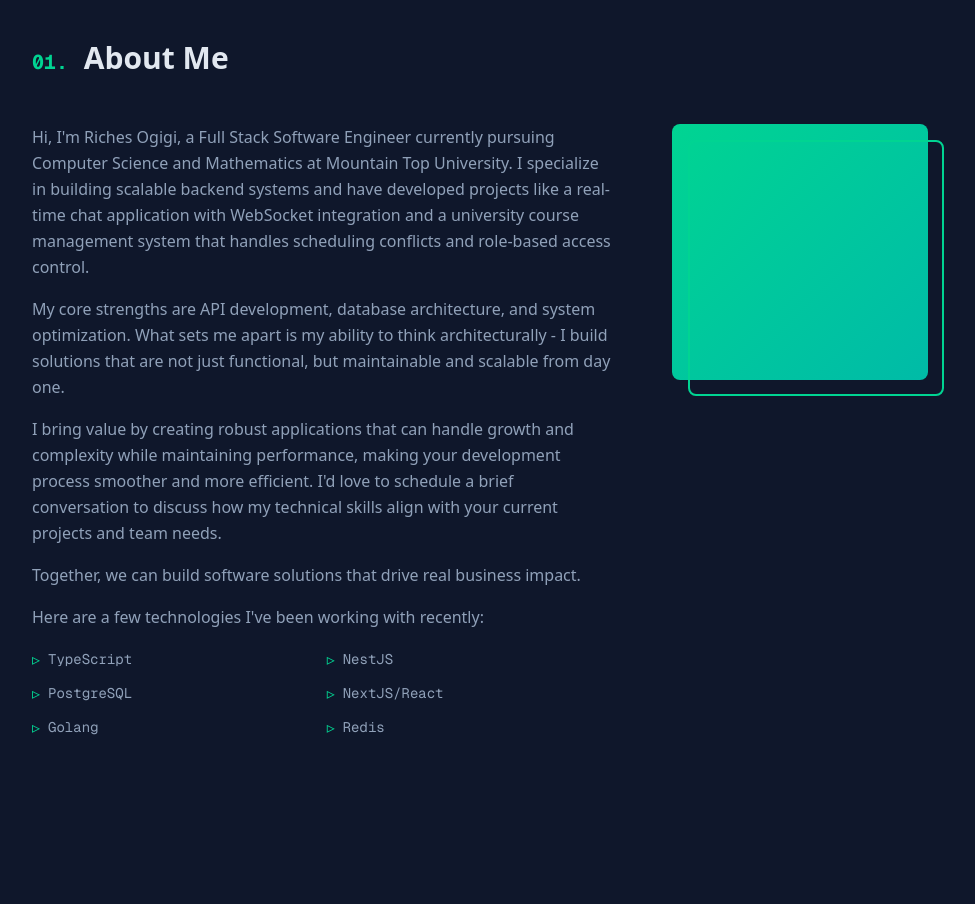
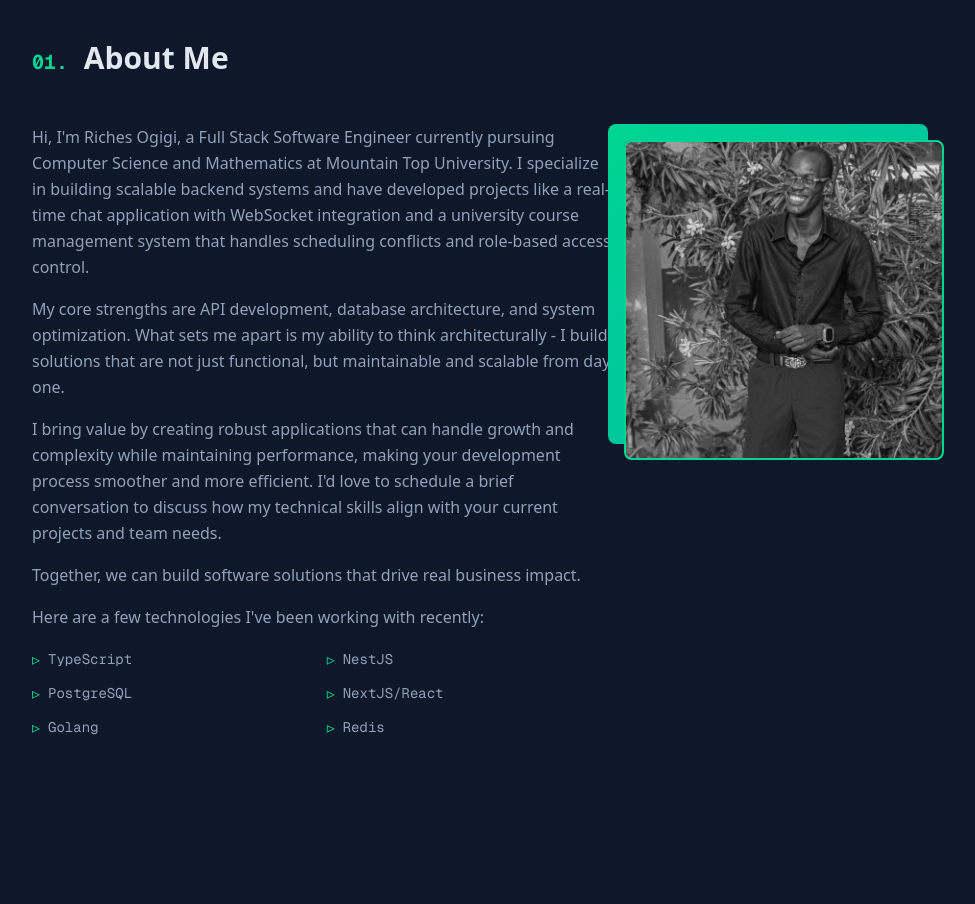
Before and after one commit to ricky-ultimate/portfolio-v1, a Next.js app: page / in a window 1280 px wide. Shown: the part 840-1744 px from the top of the page, without its empty margins (160-1135 px from the left). Built offline with nearby package versions, Linux system fonts and the light colour scheme.

Commit message:
chore: elevator pitch

```diff
--- a/src/components/About.tsx
+++ b/src/components/About.tsx
@@ -1,3 +1,5 @@
+import Image from "next/image";
+
 export function About() {
   return (
     <section id="about" className="py-16 sm:py-20 px-4 sm:px-6 lg:px-8">
@@ -70,8 +72,23 @@ export function About() {
           </div>
           <div className="flex justify-center md:justify-end">
             <div className="relative group">
-              <div className="w-64 h-64 bg-gradient-to-br from-emerald-400 to-teal-500 rounded-lg"></div>
-              <div className="absolute top-4 left-4 w-64 h-64 border-2 border-emerald-400 rounded-lg group-hover:top-2 group-hover:left-2 transition-all duration-300"></div>
+              {/* Background gradient square - made larger */}
+              <div className="w-72 h-72 sm:w-80 sm:h-80 bg-gradient-to-br from-emerald-400 to-teal-500 rounded-lg"></div>
+
+              {/* Image container */}
+              <div className="absolute top-4 left-4 w-72 h-72 sm:w-80 sm:h-80 rounded-lg overflow-hidden group-hover:top-2 group-hover:left-2 transition-all duration-300">
+                <Image
+                  src="/images/profile-photo.jpg" // Replace with your actual image path
+                  alt="Riches Ogigi - Full Stack Software Engineer"
+                  width={320}
+                  height={320}
+                  className="w-full h-full object-cover grayscale hover:grayscale-0 transition-all duration-300"
+                  priority
+                />
+              </div>
+
+              {/* Border frame */}
+              <div className="absolute top-4 left-4 w-72 h-72 sm:w-80 sm:h-80 border-2 border-emerald-400 rounded-lg group-hover:top-2 group-hover:left-2 transition-all duration-300 pointer-events-none"></div>
             </div>
           </div>
         </div>
```
Also changed, not shown: public/images/profile-photo.jpg (added).
